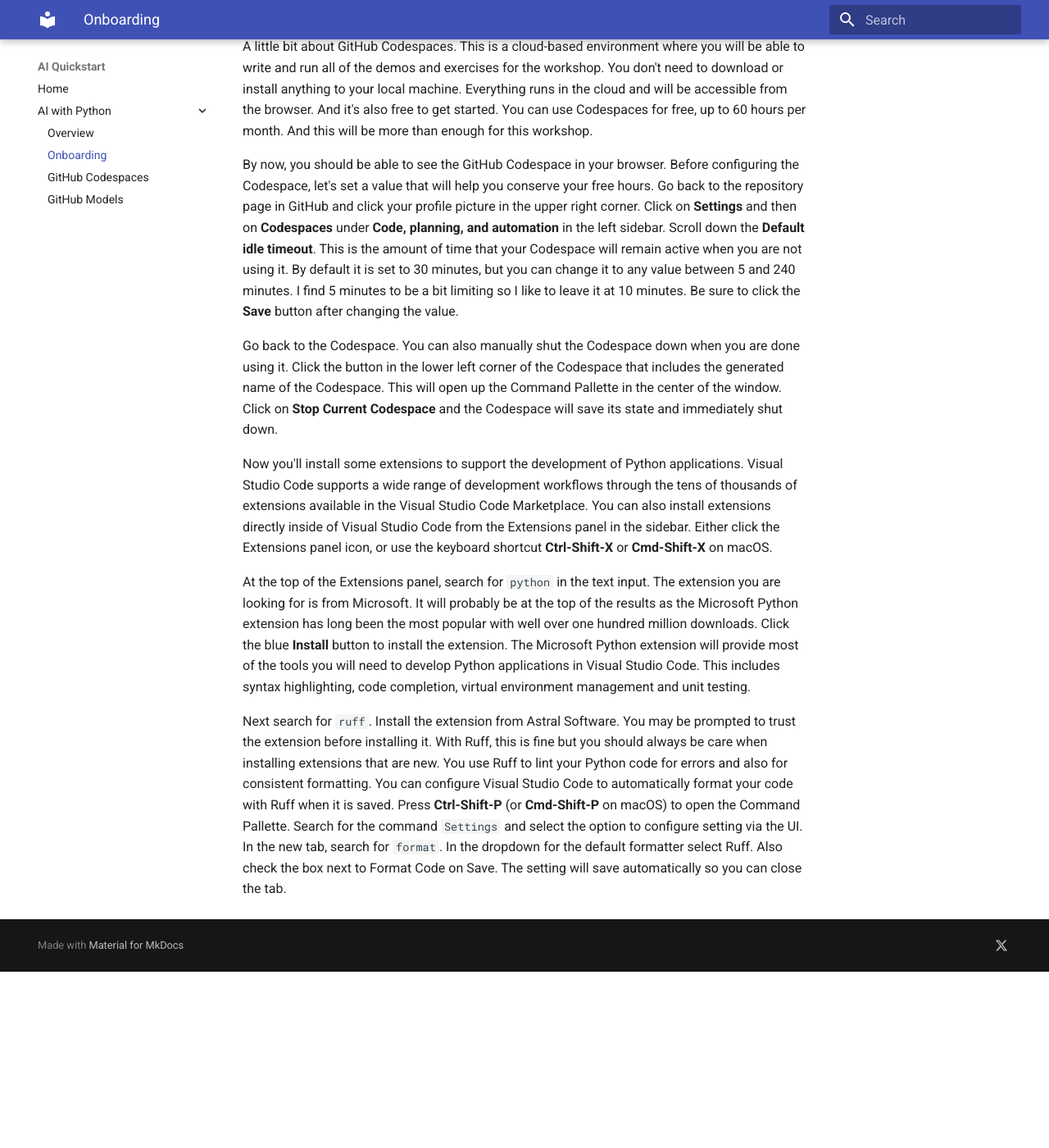
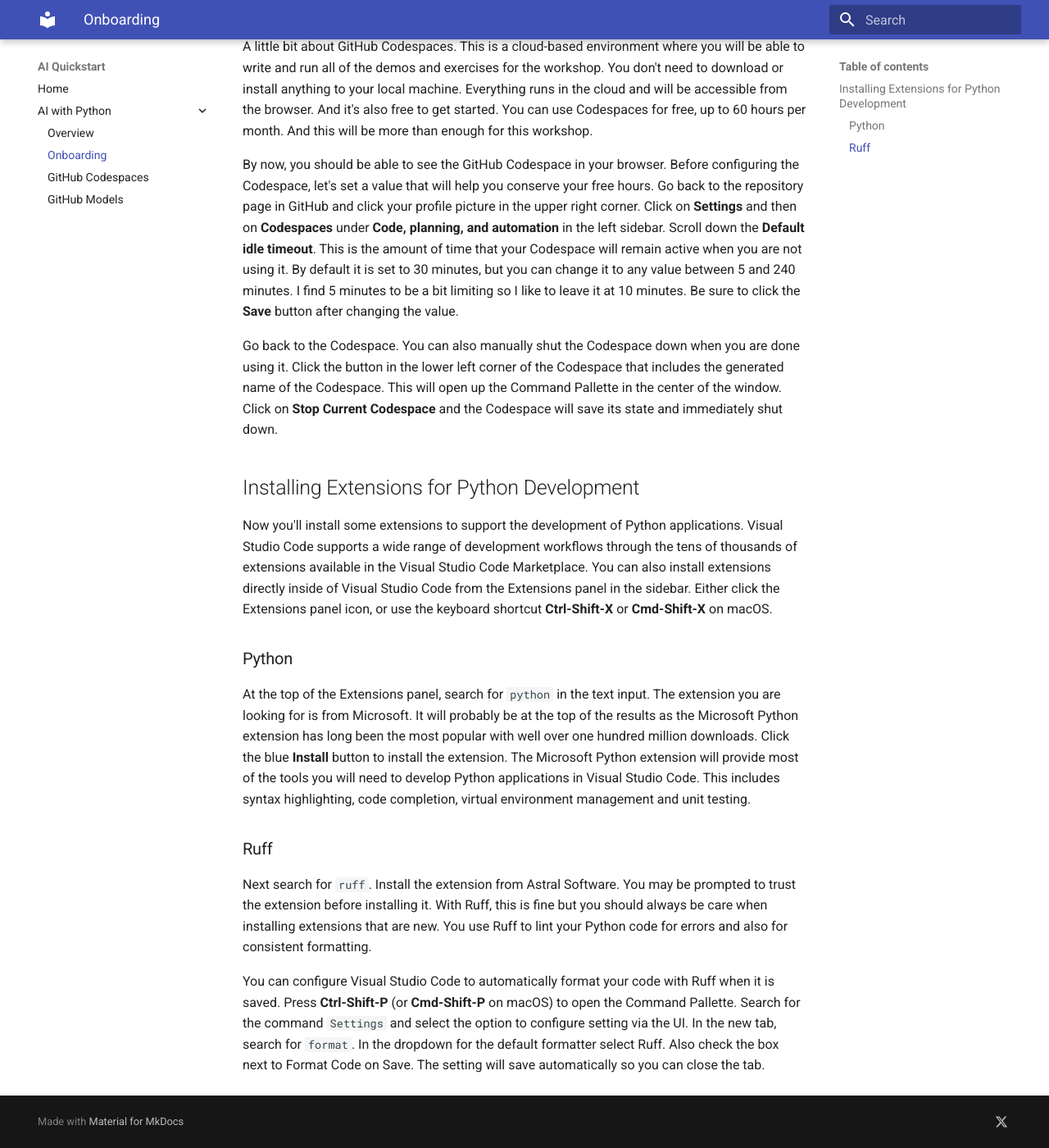
Before and after one commit to get-aiquickstart/get-aiquickstart.github.io, an MkDocs documentation site: the page built from docs/python/onboarding.md, in a window 1280 px wide and 1400 px high, scrolled down 548 px. Shown: the whole window at 82% size. Built offline with MkDocs 1.6.1 and Material for MkDocs 9.7.7, drawn with Linux system fonts in a browser that asks for light colours; before the commit the page ends 1733 px from its top, so only the background shows below that.

Commit message:
Added section headings
Added instructions for installing Python development extensions, including the Microsoft Python extension and Ruff for linting and formatting.

```diff
--- a/docs/python/onboarding.md
+++ b/docs/python/onboarding.md
@@ -16,8 +16,16 @@
 
 Go back to the Codespace.  You can also manually shut the Codespace down when you are done using it.  Click the button in the lower left corner of the Codespace that includes the generated name of the Codespace.  This will open up the Command Pallette in the center of the window.  Click on **Stop Current Codespace** and the Codespace will save its state and immediately shut down.
 
+## Installing Extensions for Python Development
+
 Now you'll install some extensions to support the development of Python applications.  Visual Studio Code supports a wide range of development workflows through the tens of thousands of extensions available in the Visual Studio Code Marketplace.  You can also install extensions directly inside of Visual Studio Code from the Extensions panel in the sidebar.  Either click the Extensions panel icon, or use the keyboard shortcut **Ctrl-Shift-X** or **Cmd-Shift-X** on macOS.
+
+### Python
 
 At the top of the Extensions panel, search for `python` in the text input.  The extension you are looking for is from Microsoft.  It will probably be at the top of the results as the Microsoft Python extension has long been the most popular with well over one hundred million downloads.  Click the blue **Install** button to install the extension.  The Microsoft Python extension will provide most of the tools you will need to develop Python applications in Visual Studio Code.  This includes syntax highlighting, code completion, virtual environment management and unit testing.
 
-Next search for `ruff`. Install the extension from Astral Software.  You may be prompted to trust the extension before installing it.  With Ruff, this is fine but you should always be care when installing extensions that are new.  You use Ruff to lint your Python code for errors and also for consistent formatting.  You can configure Visual Studio Code to automatically format your code with Ruff when it is saved.  Press **Ctrl-Shift-P** (or **Cmd-Shift-P** on macOS) to open the Command Pallette.  Search for the command `Settings` and select the option to configure setting via the UI.  In the new tab, search for `format`.  In the dropdown for the default formatter select Ruff.  Also check the box next to Format Code on Save.  The setting will save automatically so you can close the tab.
+### Ruff
+
+Next search for `ruff`. Install the extension from Astral Software.  You may be prompted to trust the extension before installing it.  With Ruff, this is fine but you should always be care when installing extensions that are new.  You use Ruff to lint your Python code for errors and also for consistent formatting.
+
+You can configure Visual Studio Code to automatically format your code with Ruff when it is saved.  Press **Ctrl-Shift-P** (or **Cmd-Shift-P** on macOS) to open the Command Pallette.  Search for the command `Settings` and select the option to configure setting via the UI.  In the new tab, search for `format`.  In the dropdown for the default formatter select Ruff.  Also check the box next to Format Code on Save.  The setting will save automatically so you can close the tab.
```
